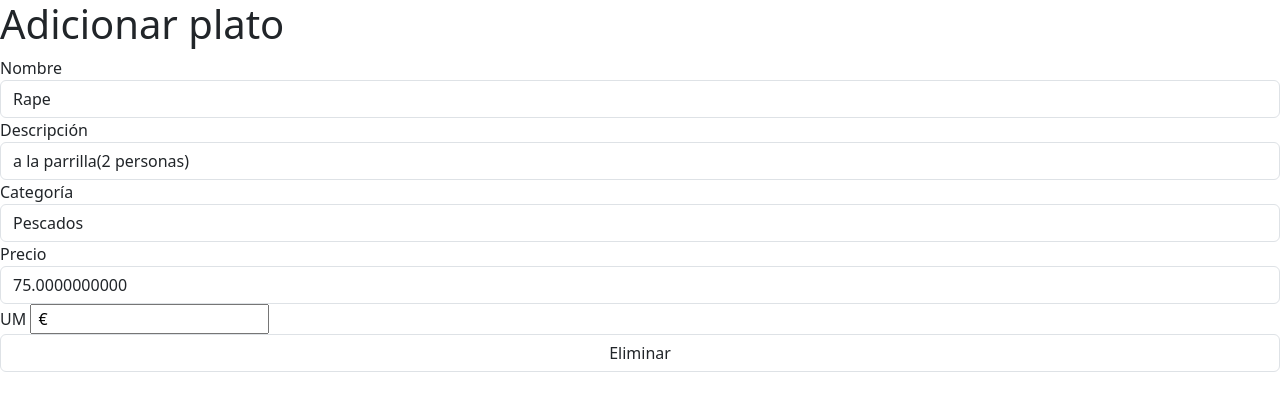
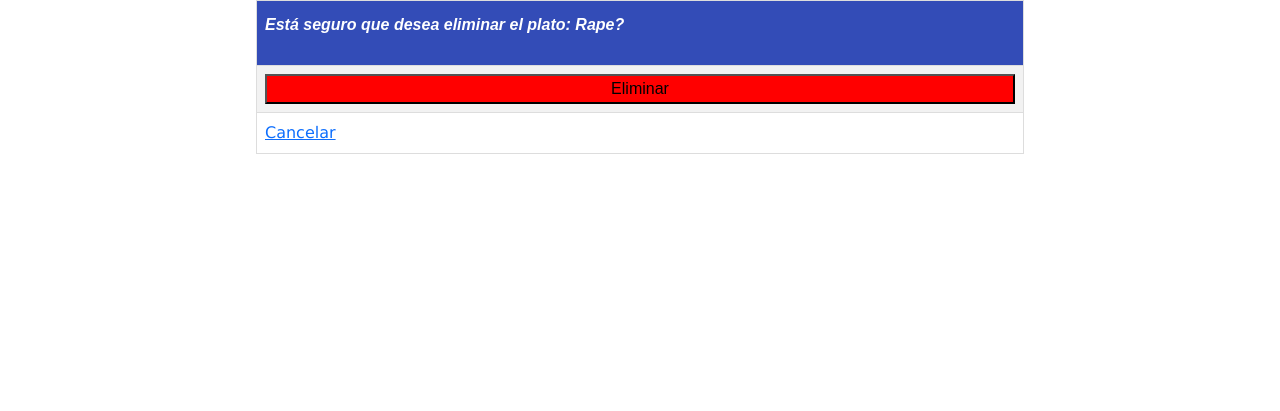
Before and after one commit to meyling83/Menu-Ilarra, a Flask app: page /eliminar/1 in a window 1280 px wide. Shown: the top 411 px of the page. Run offline with Flask 3, Linux system fonts and the light colour scheme; data comes from the database, SQL or seed files in the repository.

Commit message:
Update eliminar.html

```diff
--- a/templates/eliminar.html
+++ b/templates/eliminar.html
@@ -5,40 +5,43 @@
     <meta http-equiv="X-UA-Compatible" content="IE=edge">
     <meta name="viewport" content="width=device-width, initial-scale=1.0">
     <title>Eliminar plato</title>
+    <link href="{{url_for('static',filename='/css/style.css')}}" rel="stylesheet">
     <link href="https://cdn.jsdelivr.net/npm/bootstrap@5.3.0-alpha1/dist/css/bootstrap.min.css" rel="stylesheet" integrity="sha384-GLhlTQ8iRABdZLl6O3oVMWSktQOp6b7In1Zl3/Jr59b6EGGoI1aFkw7cmDA6j6gD" crossorigin="anonymous">
     <script src="https://cdn.jsdelivr.net/npm/bootstrap@5.3.0-alpha1/dist/js/bootstrap.bundle.min.js" integrity="sha384-w76AqPfDkMBDXo30jS1Sgez6pr3x5MlQ1ZAGC+nuZB+EYdgRZgiwxhTBTkF7CXvN" crossorigin="anonymous"></script>
 </head>
 <body>
     <form action="/eliminar/{{plato.id}}" method="POST" id="eliminar">
+        <div class="contenedor">
         <div class="panel panel-default">
             <div class="panel-body">
-                <h1>Adicionar plato</h1>
+
                 <div class="form-group">
-                    <label for="txtNombre">Nombre</label>
-                    <input type="text" name="txtNombre" id="txtNombre" class="form-control" value="{{plato.nombre}}">
+                    <table id="platos">
+                        <tr>
+                            <th>
+                                <p>Está seguro que desea eliminar el plato: {{plato.nombre}}?</p>
+                            </td>
+
+                        </tr>
+                        <tr>
+                            <td>
+                                <input type="submit" value="Eliminar" class="eliminar">
+                            </td>
+
+                        </tr>
+                        <tr>
+
+                            <td>
+                                <a href="/lista_platos" >Cancelar</a>
+                            </td>
+                        </tr>
+
+                    </table>
                 </div>
-                <div class="form-group">
-                    <label for="txtDescripcion">Descripción</label>
-                    <input type="text" name="txtDescripcion" id="txtDescripcion" class="form-control" value="{{plato.descripcion}}">
-                </div>
-                <div class="form-group">
-                    <label for="txtCategoria">Categoría</label>
-                    <input type="text" name="txtCategoria" id="txtCategoria" class="form-control" value="{{plato.categoria
-                    }}">
-                </div>
-                <div class="form-group">
-                    <label for="txtPrecio">Precio</label>
-                    <input type="text" name="txtPrecio" id="txtPrecio" class="form-control" value="{{plato.precio}}">
-                </div>
-                <div class="form-group">
-                    <label for="txtUM">UM</label>
-                    <input type="text" name="txtUM" id="txtUM" value="{{plato.um}}">
-                </div>
-                <div class="form-group">
-                    <input type="submit" value="Eliminar" class="form-control">
-                </div>
+
             </div>
         </div>
+    </div>
     </form>
 
 </body>
```
